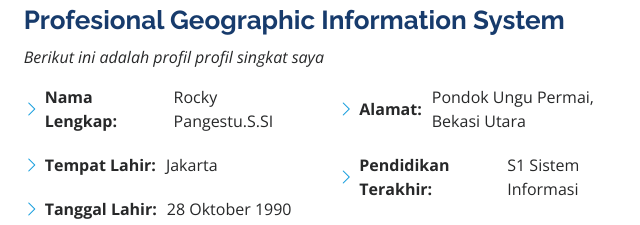
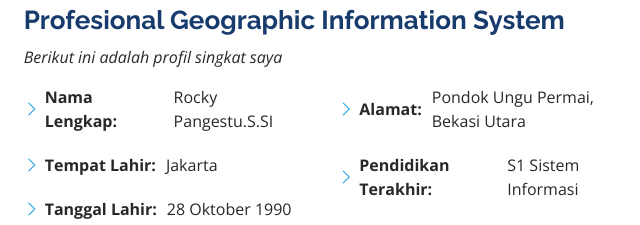
Before and after one commit to rockypangestu/cv-rocky, a plain HTML site: page index.html in a window 1280 px wide. Shown: the part 187-412 px from the top of the page, 621-1261 px from the left. Drawn offline with nearby package versions, Linux system fonts and the light colour scheme.

Commit message:
Update index.html

```diff
--- a/index.html
+++ b/index.html
@@ -83,7 +83,7 @@
           <div class="col-lg-8 pt-4 pt-lg-0 content" data-aos="fade-left">
             <h3>Profesional Geographic Information System</h3>
             <p class="fst-italic">
-              Berikut ini adalah profil profil singkat saya
+              Berikut ini adalah profil singkat saya
             </p>
             <div class="row">
               <div class="col-lg-6">
```
